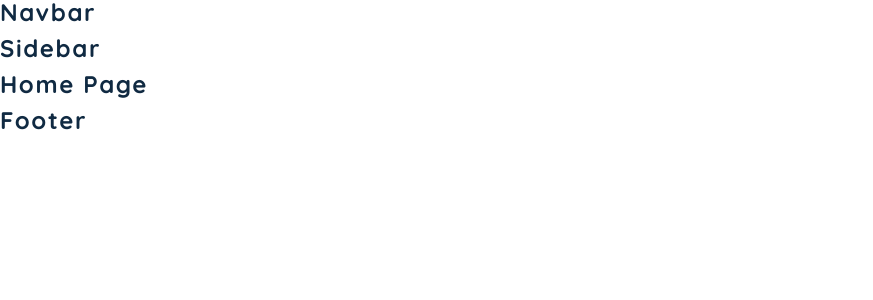
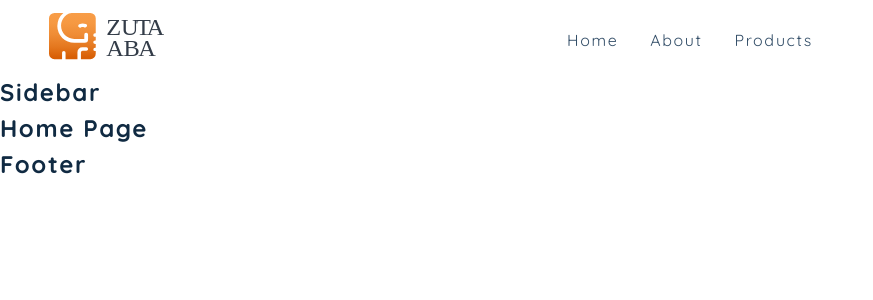
Before and after one commit to greatkene/zuta-aba, a React (Create React App) app: page / in a window 1280 px wide. Shown: the top 300 px of the page, without its empty margins (0-873 px from the left). Built offline with nearby package versions, Linux system fonts and the light colour scheme.

Commit message:
nav setup

```diff
--- a/src/components/Navbar.js
+++ b/src/components/Navbar.js
@@ -9,7 +9,30 @@
 import { useUserContext } from '../context/user_context'
 
 const Nav = () => {
-  return <h4>navbar</h4>
+  return (
+    <NavContainer>
+      <div className='nav-center'>
+        <div className='nav-header'>
+          <Link to="/">
+            <img src={logo} alt='zuta' />
+          </Link>
+          <button type='button' className='nav-toggle'>
+            <FaBars />
+          </button>
+        </div>
+        <ul className='nav-links'>
+          {links.map((link) => {
+            const { id, text, url} = link;
+            return (
+              <li key={id}>
+                <Link to={url}>{text}</Link>
+              </li>
+            )
+          })}
+        </ul>
+      </div>
+    </NavContainer>
+  )
 }
 
 const NavContainer = styled.nav`
@@ -28,7 +51,7 @@
     align-items: center;
     justify-content: space-between;
     img {
-      width: 175px;
+      width: 115px;
       margin-left: -15px;
     }
   }
```
